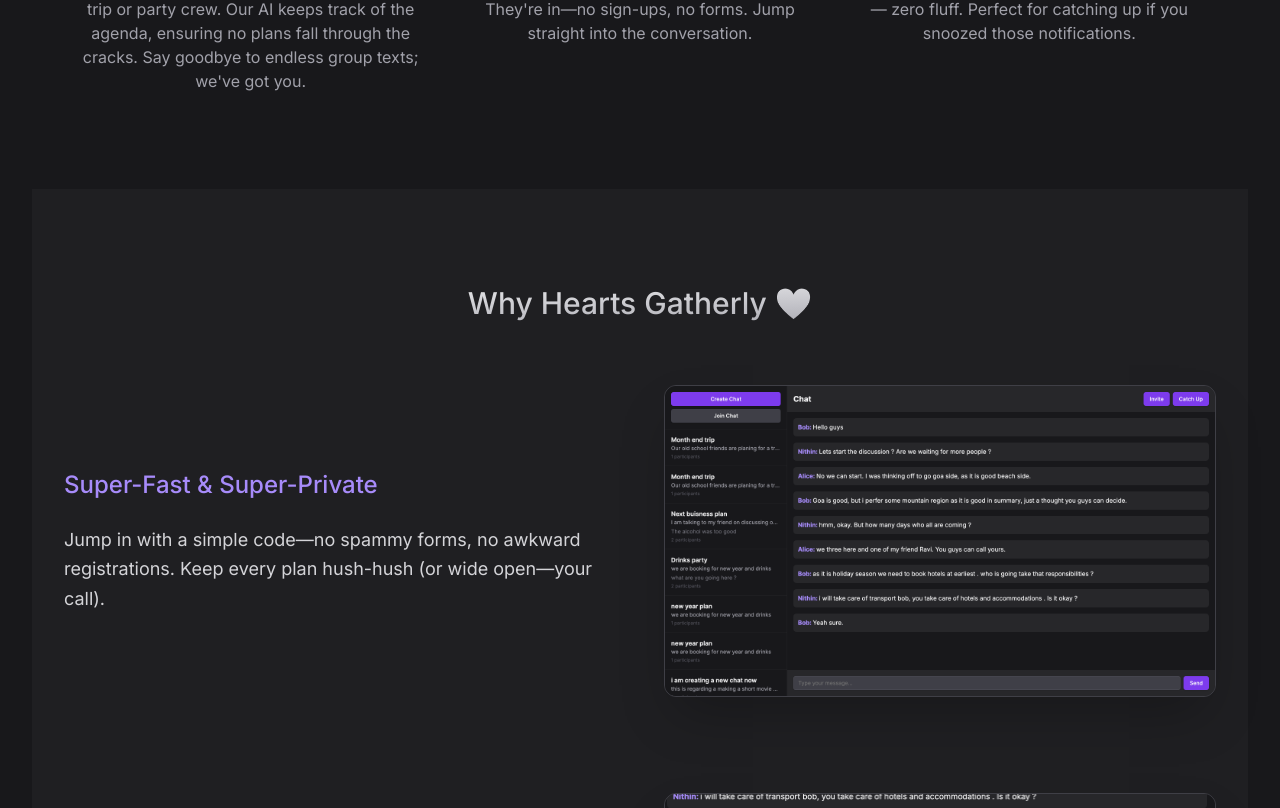
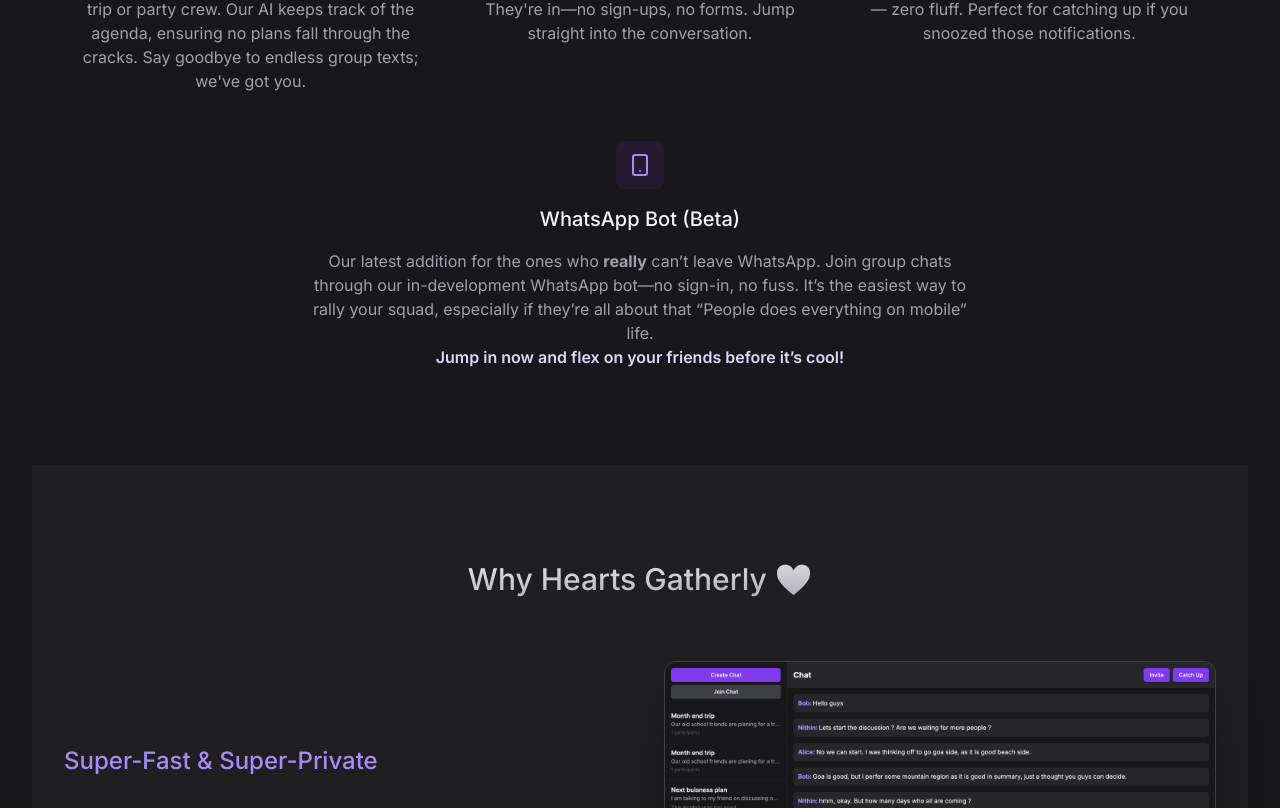
Before and after one commit to nithinag10/getherly-frontend, a Next.js app: page / in a window 1280 px wide. Shown: the part 752-1560 px from the top of the page. Built offline with nearby package versions, Linux system fonts and the light colour scheme.

Commit message:
changes and added whatsapp bot support

```diff
--- a/components/landing_page.tsx
+++ b/components/landing_page.tsx
@@ -1,11 +1,33 @@
 import Image from 'next/image'
+import Script from 'next/script'  // Add this import
 import Link from "next/link"
 import { Button } from "@/components/ui/button"
-import { MessageSquare, Share2, FileText } from 'lucide-react'
+import { MessageSquare, Share2, FileText, Smartphone } from 'lucide-react'
 
 export function LandingPage() {
   return (
     <div className="min-h-screen bg-zinc-900 text-zinc-100">
+
+      {/* Google Analytics Script */}
+      <Script
+        strategy="afterInteractive"
+        src="https://www.googletagmanager.com/gtag/js?id=G-4QK9DQWRWW"
+      />
+      <Script
+        id="google-analytics"
+        strategy="afterInteractive"
+        dangerouslySetInnerHTML={{
+          __html: `
+          window.dataLayer = window.dataLayer || [];
+          function gtag(){dataLayer.push(arguments);}
+          gtag('js', new Date());
+          gtag('config', 'G-4QK9DQWRWW', {
+            page_path: window.location.pathname,
+          });
+        `,
+        }}
+      />
+
       {/* Header with proper centering */}
       <header className="border-b border-zinc-800 bg-zinc-900/50 backdrop-blur-sm sticky top-0 z-50">
         <div className="container max-w-7xl mx-auto px-4 sm:px-6 lg:px-8">
@@ -101,6 +123,24 @@ export function LandingPage() {
               </p>
             </div>
           </div>
+
+          {/* NEW Feature 4 - WhatsApp Bot Beta */}
+          <div className="grid md:grid-cols-3 gap-8 lg:gap-12 max-w-6xl mx-auto px-4 mt-12">
+            <div className="space-y-4 text-center md:col-span-3 lg:col-span-3">
+              <div className="mx-auto w-12 h-12 flex items-center justify-center bg-violet-600/10 rounded-lg">
+                <Smartphone className="w-6 h-6 text-violet-400" />
+              </div>
+              <h3 className="text-xl font-medium text-zinc-100">WhatsApp Bot (Beta)</h3>
+              <p className="text-zinc-400 max-w-2xl mx-auto">
+                Our latest addition for the ones who <span className="font-bold">really</span> can’t leave WhatsApp.
+                Join group chats through our in-development WhatsApp bot—no sign-in, no fuss.
+                It’s the easiest way to rally your squad, especially if they’re all about that
+                “People does everything on mobile” life.
+                <br />
+                <span className="text-violet-200 font-semibold">Jump in now and flex on your friends before it’s cool!</span>
+              </p>
+            </div>
+          </div>
         </section>
 
         {/* Features Showcase Section */}
@@ -145,8 +185,8 @@ export function LandingPage() {
               <div className="space-y-6">
                 <h3 className="text-2xl font-medium text-violet-400">AI Hype Person</h3>
                 <p className="text-zinc-300 text-lg leading-relaxed">
-                Our AI keeps chats on track! 🚨 It intervenes when things go off-topic
-                and warns anyone steering the conversation sideways. Stay focused, stay fun!
+                  Our AI keeps chats on track! 🚨 It intervenes when things go off-topic
+                  and warns anyone steering the conversation sideways. Stay focused, stay fun!
                 </p>
               </div>
             </div>
@@ -202,6 +242,7 @@ export function LandingPage() {
                     "Unlimited group chats",
                     "AI hype person for planning",
                     "Sassy chat summaries",
+                    "WhatsApp Bot (Beta) included",
                     "Early access to new features",
                     "Help steer our product roadmap"
                   ].map((feature) => (
```
